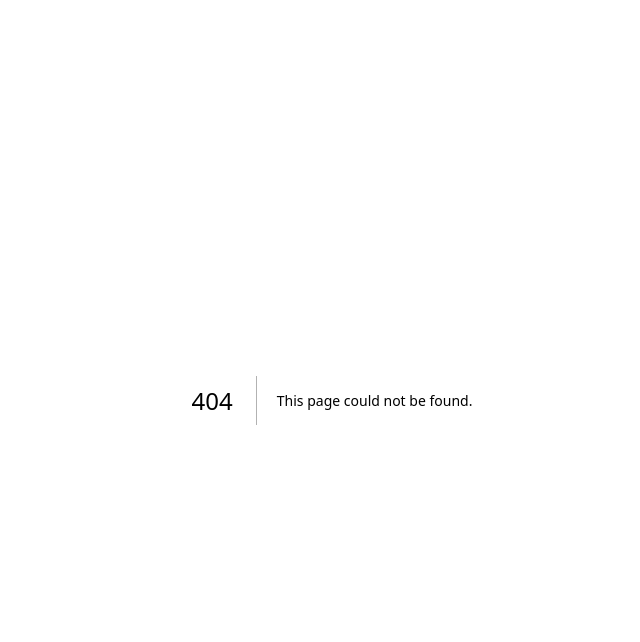
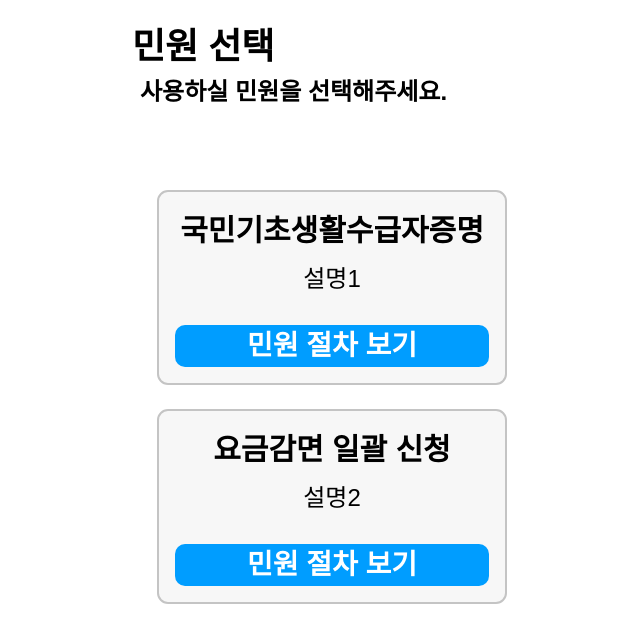
Before and after one commit to kys1122/mijung_project, a Next.js app: page /list in a window 1280 px wide. Before the commit this address had no page. Shown: the top 642 px of the page, without its empty margins (308-948 px from the left). Built offline with nearby package versions, Linux system fonts and the light colour scheme.

Commit message:
listpage

```diff
--- /dev/null
+++ b/src/app/list/page.tsx
@@ -0,0 +1,57 @@
+import React from "react";
+
+interface ListInterface {
+  id: number;
+  title: string;
+  description: string;
+}
+
+//임시 데이터
+const ListData: ListInterface[] = [
+  {
+    id: 1,
+    title: "국민기초생활수급자증명",
+    description: "설명1",
+  },
+  {
+    id: 2,
+    title: "요금감면 일괄 신청",
+    description: "설명2",
+  }
+];
+
+const ListScreen : React.FC = () => {
+  return (
+    <div className="pt-[20px] flex flex-col items-center bg-white">
+      <div className="w-full max-w-[400px]">
+        <h1 className='text-[36px] font-bold text-black'>
+            민원 선택
+        </h1>
+        <p className="pl-2 text-[24px] font-semibold text-black">
+            사용하실 민원을 선택해주세요.
+        </p>
+      </div>
+
+      <div className="pt-20 w-full max-w-[350px] flex flex-col gap-6">
+        {ListData.map((item)=>(
+          <div
+            key={item.id}
+            className="p-4 border-2 border-[#C4C4C4] rounded-[11px] bg-[#F7F7F7] flex flex-col items-center">
+          <h2 className="text-[30px] font-bold text-black text-center">
+            {item.title}
+          </h2>
+          <p className="mt-2 px-5 text-[24px] text-black text-center">
+            {item.description}
+          </p>
+          <button
+            className="mt-7 w-full bg-[#009DFF] rounded-[10px] text-white text-[28px] font-bold hover:bg-[#0089e0] active:scale-[0.98] transition-all">
+            민원 절차 보기
+          </button>
+          </div>
+        ))}
+      </div>
+    </div>
+  );
+}
+
+export default ListScreen;
--- a/src/app/page.tsx
+++ b/src/app/page.tsx
@@ -5,11 +5,9 @@ import Link from 'next/link';
 const MainScreen : React.FC = () => {
   return(
     <div className='pt-[200px] flex flex-col items-center justify-between bg-white'>
-      <div className='flex felx-col items-center'>
-        <h1 className='text-[22px] font-medium text-black'>
-          외국인, 노인, 저소득층 민원 안내
-        </h1>
-      </div>
+      <h1 className='text-[22px] font-medium text-black'>
+        외국인, 노인, 저소득층 민원 안내
+      </h1>
       <div className='mt-10'>
         <Image
           src="/logo.png"
@@ -19,7 +17,7 @@ const MainScreen : React.FC = () => {
           priority
         />
       </div>
-      <div className='flex flex-col items-center mt-20'>
+      <div className='mt-20'>
         <Link href={"/user/login"}>
         <button className='w-[306px] py-[10px] bg-[#009DFF] hover:bg-[#0089e0] active:scale-[0.98] transition-all rounded-[15px] text-white text-[36px] font-bold'>
           시작하기
--- a/src/app/user/login/page.tsx
+++ b/src/app/user/login/page.tsx
@@ -61,7 +61,7 @@ const LoginScreen : React.FC = () => {
             회원가입
           </Link>
         </div>
-        <div className="pt-[35px] w-[350px] flex items-center">
+        <div className="pt-[35px] w-[400px] flex items-center">
           <div className="flex-grow border-t border-[#AAAAAA]"/>
           <h1 className="px-4 text-[#AAAAAA] text-[24px]">또는</h1>
           <div className="flex-grow border-t border-[#AAAAAA]"/>
--- a/src/app/user/signup/page.tsx
+++ b/src/app/user/signup/page.tsx
@@ -9,7 +9,7 @@ const signupScreen : React.FC = () => {
 
   return(
     <div className='pt-[50px] items-center flex flex-col bg-white'>
-        <h1 className='w-full max-w-[350px] text-[36px] font-bold text-black mx-10'>
+        <h1 className='w-full max-w-[400px] text-[36px] font-bold text-black mx-10'>
           회원가입
         </h1>
         <div className="w-[340px] pt-[40px] flex flex-col">
```
